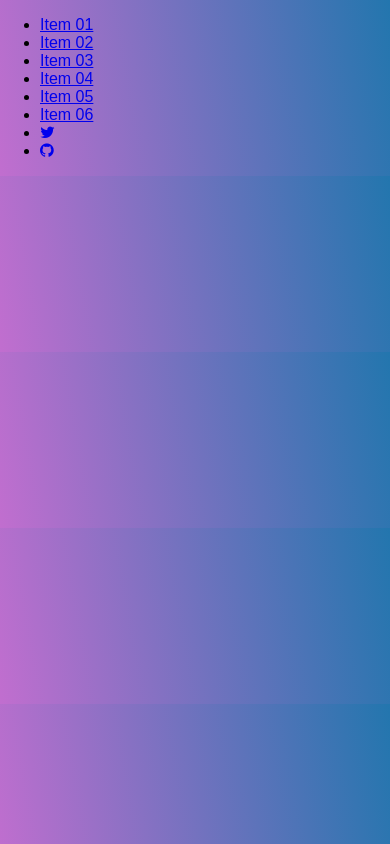
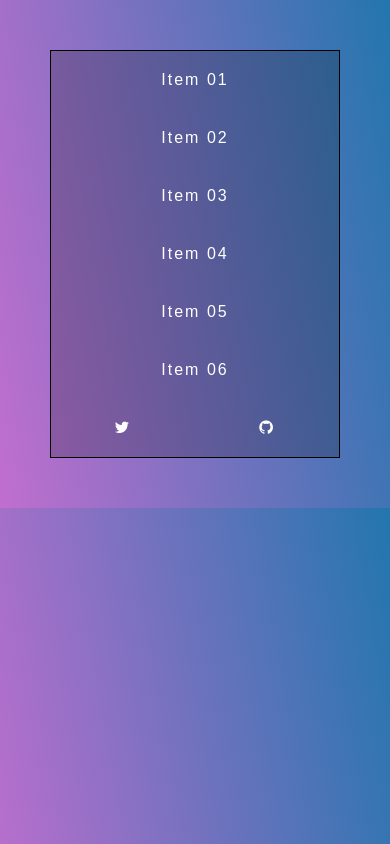
Before and after one commit to vivekimsit/flex-navbar, a plain HTML site: page index.html in a window 390 px wide. Drawn offline with Linux system fonts and the light colour scheme.

Commit message:
responsive flex alignment

```diff
--- a/index.html
+++ b/index.html
@@ -8,14 +8,14 @@
   </head>
   <body>
     <div class="wrapper">
-      <nav class="flex nav">
+      <nav class="flex-nav">
         <ul>
-          <li><a href="#">Item 01</li>
-          <li><a href="#">Item 02</li>
-          <li><a href="#">Item 03</li>
-          <li><a href="#">Item 04</li>
-          <li><a href="#">Item 05</li>
-          <li><a href="#">Item 06</li>
+          <li><a href="#">Item 01</a></li>
+          <li><a href="#">Item 02</a></li>
+          <li><a href="#">Item 03</a></li>
+          <li><a href="#">Item 04</a></li>
+          <li><a href="#">Item 05</a></li>
+          <li><a href="#">Item 06</a></li>
           <li class="social">
             <a href="http://twitter.com/vivekimsit">
               <i class="fa fa-twitter"></i>
--- a/styles.css
+++ b/styles.css
@@ -11,3 +11,63 @@ body {
   margin: 0;
   background-image: linear-gradient(260deg, #2376ae 0%, #c16ecf 100%);
 }
+
+a {
+  color:white;
+  font-weight: 100;
+  letter-spacing: 2px;
+  text-decoration: none;
+  background:rgba(0,0,0,0.2);
+  padding:20px 5px;
+  display: inline-block;
+  width: 100%;
+  text-align: center;
+  transition:all 0.5s;
+}
+
+a:hover {
+  background:rgba(0,0,0,0.3);
+}
+
+.wrapper {
+  max-width: 1000px;
+  margin: 0 auto;
+  padding:50px;
+}
+
+/* Flex Container */
+.flex-nav ul {
+  border:1px solid black;
+  list-style: none;
+  margin: 0;
+  padding: 0;
+  display: flex;
+}
+
+.flex-nav li {
+  flex: 3; // 3 times social
+}
+
+.flex-nav .social {
+  flex: 1;
+}
+
+@media all and (max-width:1000px) {
+  .flex-nav ul {
+    flex-wrap: wrap; // needs flex-basis to be applied on items
+  }
+
+  .flex-nav li {
+    flex: 1 1 50%;
+  }
+
+  .flex-nav .social {
+    flex: 1 1 25%;
+  }
+}
+
+@media all and (max-width:500px) {
+  .flex-nav li {
+    flex: 100%;
+  }
+}
```
